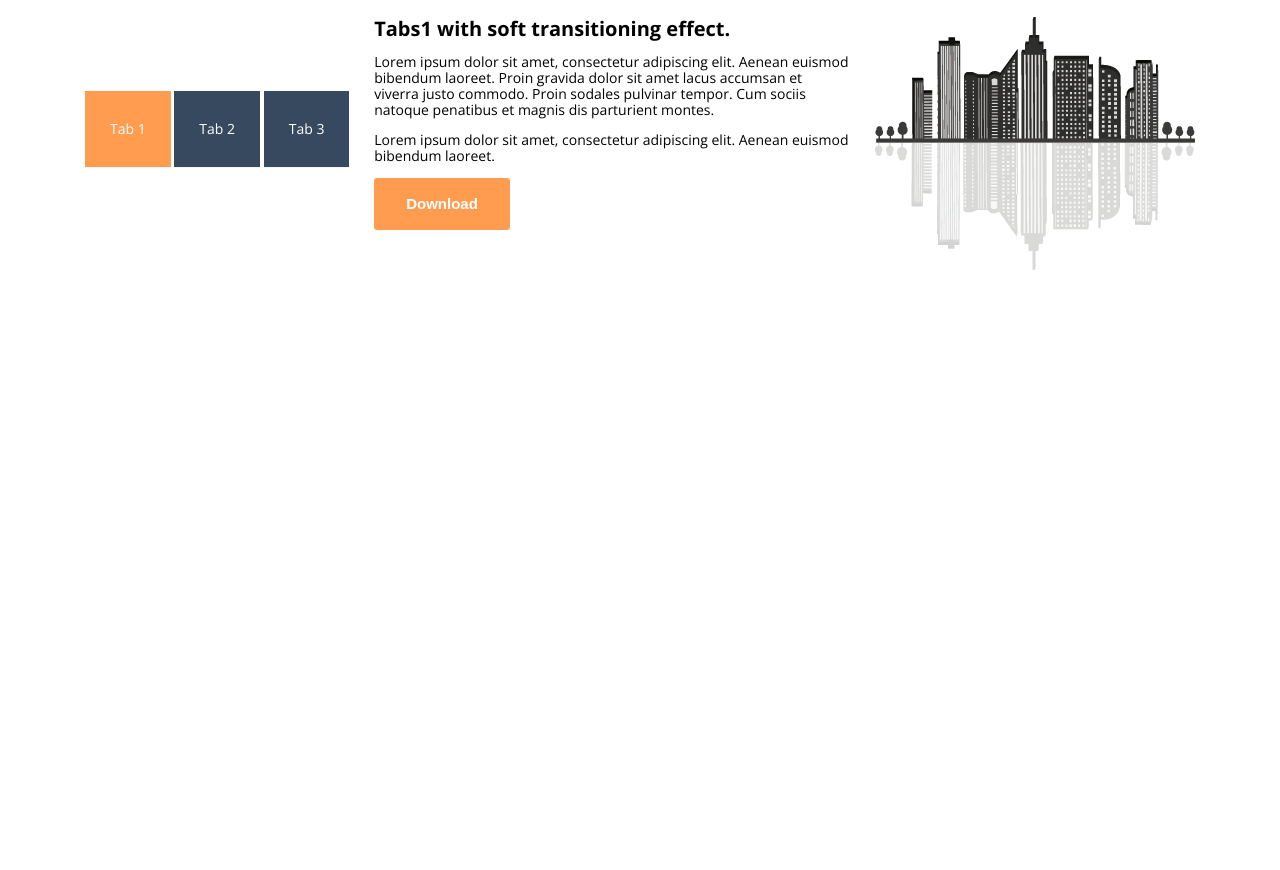
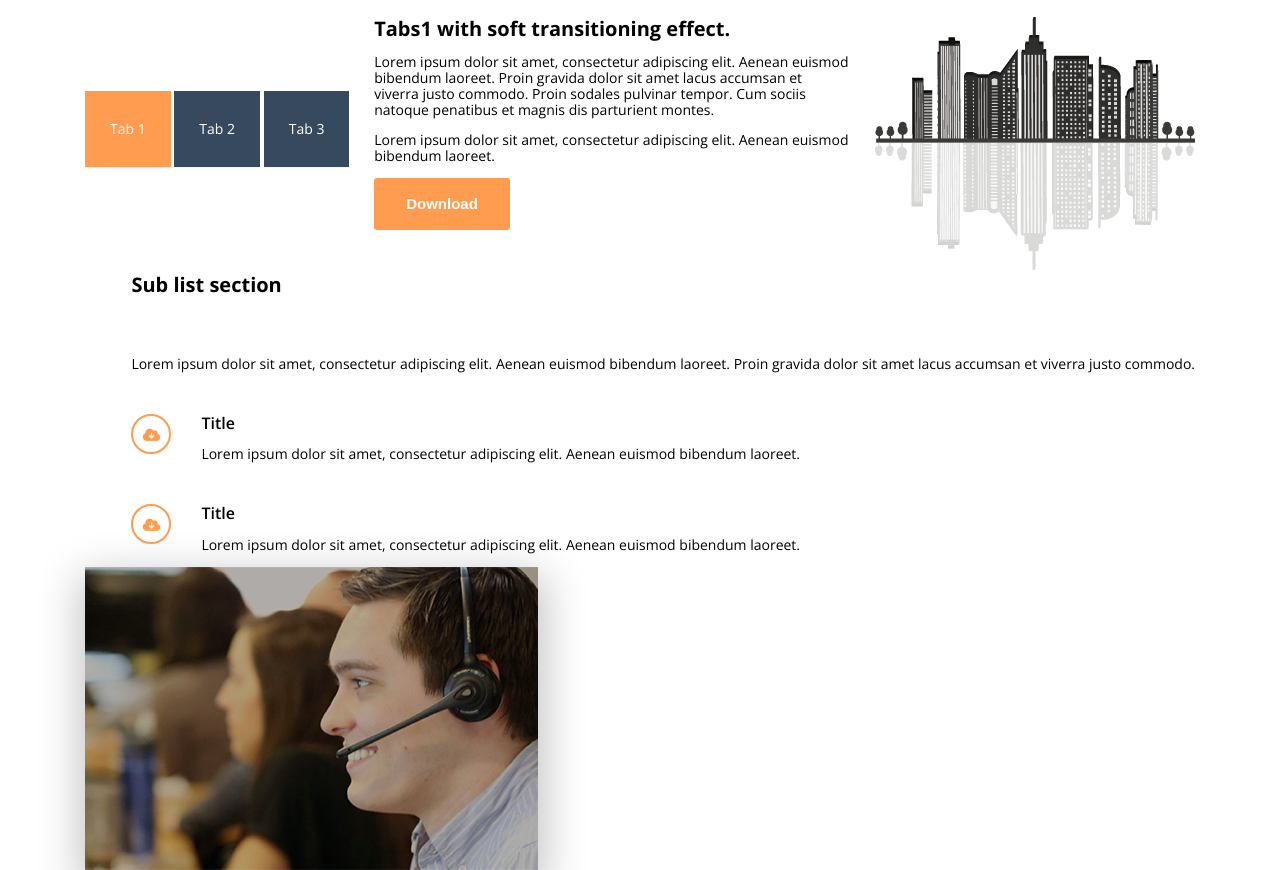
Before and after one commit to Vitali8/pb-test-task, a website: page index.html in a window 1280 px wide. Shown: the part 591-1461 px from the top of the page. Before the commit the page ends 864 px from the top, so only its background shows below. Drawn offline with nearby package versions, Linux system fonts and the light colour scheme.

Commit message:
adding sub-list section

```diff
--- a/index.html
+++ b/index.html
@@ -387,6 +387,35 @@
       <div><img src="assets/images/image-city.png" alt=""></div>
     </div>
   </section>
+  <section class="sub-list-section ohidden">
+    <div class="container">
+      <div class="info-section simple-text-container">
+        <h2 class="line-after">Sub list section</h2>
+        <p>Lorem ipsum dolor sit amet, consectetur adipiscing elit. Aenean
+          euismod bibendum laoreet. Proin gravida dolor sit amet lacus
+          accumsan et viverra justo commodo.
+        </p>
+        <ul>
+          <li>
+            <i class="fa fa-cloud-download primary-color" aria-hidden="true"></i>
+            <h3>Title</h3>
+            <p>Lorem ipsum dolor sit amet, consectetur adipiscing elit.
+              Aenean euismod bibendum laoreet.
+            </p>
+          </li>
+          <li>
+            <i class="rotate180 fa fa-cloud-download primary-color" aria-hidden="true"></i>
+            <h3>Title</h3>
+            <p>Lorem ipsum dolor sit amet, consectetur adipiscing elit.
+              Aenean euismod bibendum laoreet.
+            </p>
+          </li>
+        </ul>
+      </div>
+      <img src="assets/images/image-left-sub-list-u260-copy.png" alt="">
+    </div>
+  </section>
+
 
   <footer>
 
--- a/src/less/import/constants.less
+++ b/src/less/import/constants.less
@@ -5,3 +5,5 @@
 
 @main-color: #ff9c50;
 @second-color: #37495e;
+
+@semibold: 600;
--- a/src/less/import/header.less
+++ b/src/less/import/header.less
@@ -55,7 +55,7 @@
     }
 
     a.top-link {
-      font-weight: 600;
+      font-weight: @semibold;
       color      : rgba(255, 255, 255, 0.69);
       padding    : 20px 25px;
       display    : inline-block;
@@ -220,7 +220,7 @@
       color      : white;
       padding    : 20px;
       font-size  : 15px;
-      font-weight: 600;
+      font-weight: @semibold;
 
       &:hover {
         background: #fa852b;
--- a/src/less/import/main.less
+++ b/src/less/import/main.less
@@ -42,14 +42,14 @@
 .tabs-section {
   .tabs-button li {
     border-bottom: 1px solid whitesmoke;
-    display: inline-block;
+    display      : inline-block;
     margin-bottom: 30px;
 
     a {
-      display: block;
-      padding: 30px 25px;
+      display   : block;
+      padding   : 30px 25px;
       background: @second-color;
-      color: white;
+      color     : white;
 
       &:hover,
       &.active {
@@ -59,12 +59,12 @@
   }
 
   .active-tab-content {
-    width: 100%;
-    max-width: 476px;
-    align-self: flex-start;
+    width        : 100%;
+    max-width    : 476px;
+    align-self   : flex-start;
     margin-bottom: 30px;
 
-    & > div {
+    &>div {
       display: none;
 
       &.active {
@@ -73,3 +73,47 @@
     }
   }
 }
+
+.sub-list-section {
+  text-align: center;
+
+  li {
+    padding-left: 70px;
+    position    : relative;
+    margin-top  : 42px;
+
+    h3 {
+      font-size  : 16px;
+      font-weight: @semibold;
+    }
+
+    .fa {
+      position     : absolute;
+      left         : 0;
+      width        : 40px;
+      height       : 40px;
+      text-align   : center;
+      line-height  : 38px;
+      border       : 2px solid @main-color;
+      border-radius: 100%;
+    }
+  }
+
+  img {
+    box-shadow: 1px 14px 40px 6px #c3c3c3;
+
+    @media @laptop {
+      float: left;
+    }
+  }
+
+  .info-section {
+    margin    : auto;
+    text-align: left;
+
+    @media @laptop {
+      float : right;
+      margin: 0;
+    }
+  }
+}
```
Also changed, not shown: assets/css/style.min.css, assets/images/image-left-sub-list-u260-copy.png (added).
